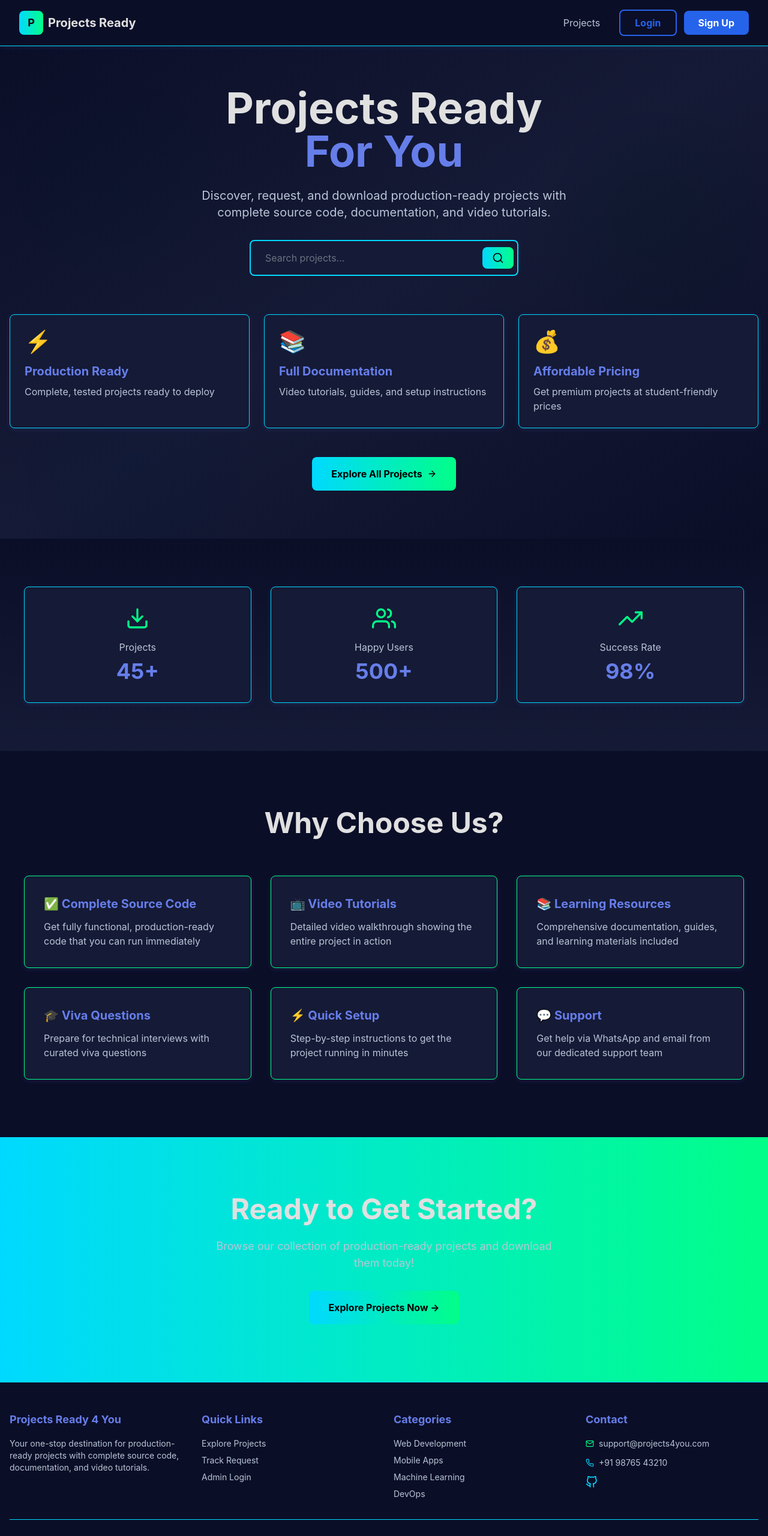
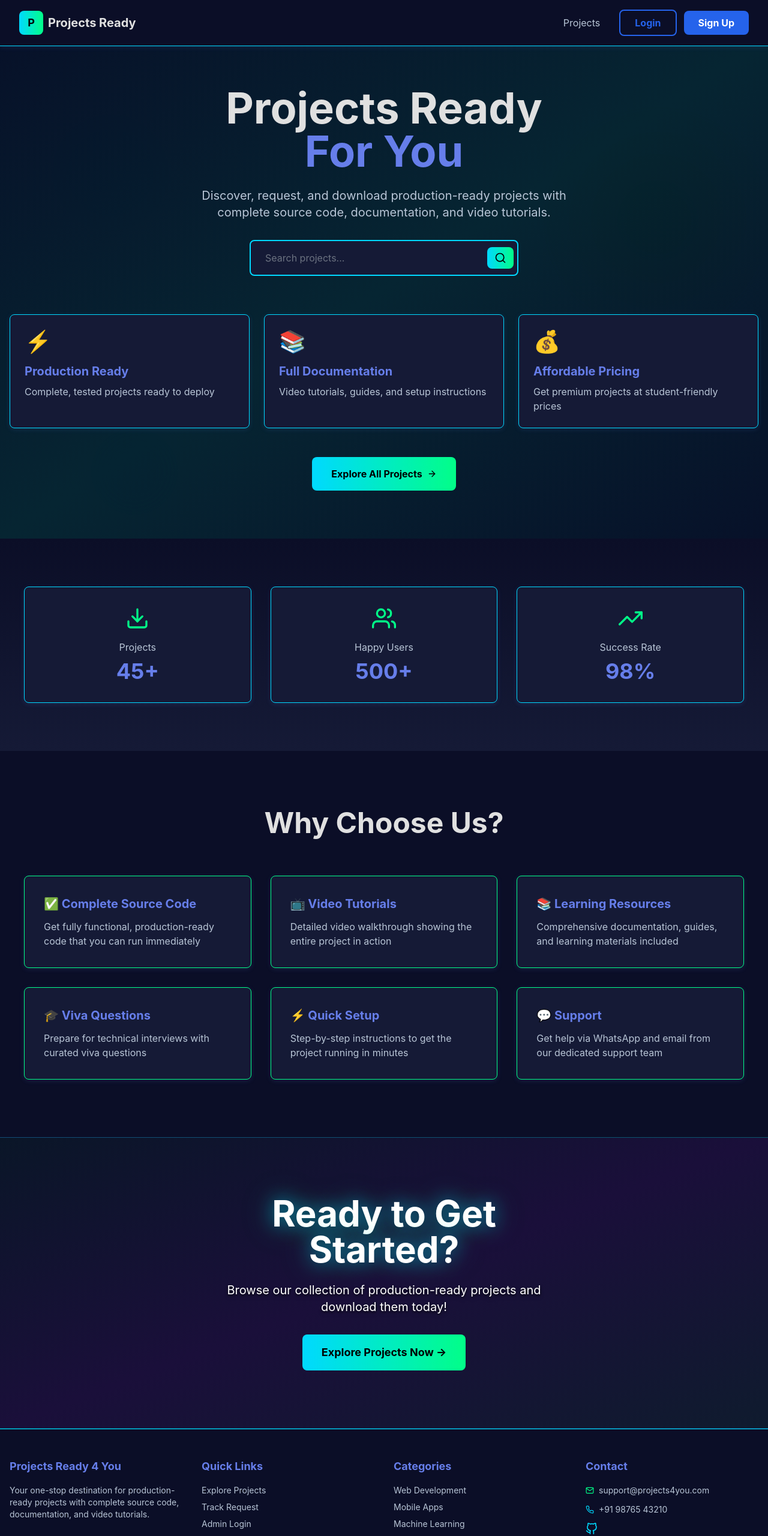
Before and after one commit to channabasiah/PROJECTSREADY4YOU, a Next.js app: page / in a window 1280 px wide. Shown: the top 2561 px of the page at 60% size. Built offline with nearby package versions, Linux system fonts and the light colour scheme; no server answers.

Commit message:
Fixed Firebase env config, improved CTA section visibility, fixed mobile navbar navigation

```diff
--- a/components/HeroSection.tsx
+++ b/components/HeroSection.tsx
@@ -5,7 +5,7 @@ import Link from 'next/link';
 
 const HeroSection = () => {
   return (
-    <div className="relative min-h-screen bg-gradient-to-br from-[#0b0e27] via-[#151a36] to-[#0b0e27] overflow-hidden">
+    <div className="relative min-h-screen bg-gradient-to-br from-[#071129] via-[#062532] to-[#071129] overflow-hidden">
       {/* Animated background elements */}
       <div className="absolute top-20 left-10 w-72 h-72 bg-neon-cyan rounded-full mix-blend-multiply filter blur-3xl opacity-20 animate-blob"></div>
       <div className="absolute top-40 right-10 w-72 h-72 bg-neon-green rounded-full mix-blend-multiply filter blur-3xl opacity-20 animate-blob animation-delay-2000"></div>
@@ -37,9 +37,9 @@ const HeroSection = () => {
               <input
                 type="text"
                 placeholder="Search projects..."
-                className="w-full px-6 py-4 bg-[#151a36] border-2 border-neon-cyan rounded-lg text-white placeholder-gray-500 focus:outline-none focus:border-neon-green transition-all"
+                className="w-full px-6 pr-14 py-4 bg-[#151a36] border-2 border-neon-cyan rounded-lg text-white placeholder-gray-500 focus:outline-none focus:border-neon-green transition-all"
               />
-              <button className="absolute right-2 top-1/2 transform -translate-y-1/2 bg-gradient-to-r from-neon-cyan to-neon-green text-black px-4 py-2 rounded-lg hover:shadow-lg transition-all">
+              <button className="absolute right-2 top-1/2 transform -translate-y-1/2 bg-gradient-to-r from-neon-cyan to-neon-green text-black px-3 py-2 rounded-lg hover:shadow-lg transition-all">
                 <FiSearch size={20} />
               </button>
             </div>
--- a/components/Navbar.tsx
+++ b/components/Navbar.tsx
@@ -5,11 +5,14 @@ import { useAuthStore } from '@/lib/store';
 import { auth } from '@/lib/firebase';
 import { signOut } from 'firebase/auth';
 import { FiMenu, FiX, FiLogOut } from 'react-icons/fi';
+import { useRouter } from 'next/router';
 
 const Navbar = () => {
   const [isMenuOpen, setIsMenuOpen] = useState(false);
   const [showUserMenu, setShowUserMenu] = useState(false);
   const user = useAuthStore((state) => state.user);
+  const router = useRouter();
+  const pathname = router.pathname || '';
 
   const handleLogout = async () => {
     try {
@@ -82,6 +85,8 @@ const Navbar = () => {
                 </div>
               </>
             ) : (
+              // Do not show auth links when already on auth pages
+              pathname === '/login' || pathname === '/signup' ? null : (
                 <div className="flex items-center gap-3">
                   <Link href="/login">
                     <button className="px-6 py-2 text-blue-600 font-bold border-2 border-blue-600 rounded-lg hover:bg-blue-600 hover:text-white transition-all">
@@ -94,6 +99,7 @@ const Navbar = () => {
                     </button>
                   </Link>
                 </div>
+              )
             )}
           </div>
 
@@ -114,12 +120,12 @@ const Navbar = () => {
           animate={{ opacity: 1, y: 0 }}
           className="md:hidden bg-[#1a1a2e] border-t border-[#2d3748] p-4 space-y-4"
         >
-          <Link href="/projects" className="block text-text-light hover:text-primary transition-colors">
+          <Link href="/projects" onClick={() => setIsMenuOpen(false)} className="block text-text-light hover:text-primary transition-colors">
             Projects
           </Link>
           {user ? (
             <>
-              <Link href="/user-dashboard" className="block text-text-light hover:text-primary transition-colors">
+              <Link href="/user-dashboard" onClick={() => setIsMenuOpen(false)} className="block text-text-light hover:text-primary transition-colors">
                 Dashboard
               </Link>
               <div className="border-t border-[#2d3748] pt-4">
@@ -127,12 +133,15 @@ const Navbar = () => {
                   Welcome back, {user.displayName || user.email}! 👋
                 </p>
                 {user.email?.includes('admin') && (
-                  <Link href="/admin" className="block text-text-light hover:text-primary transition-colors mb-2">
+                  <Link href="/admin" onClick={() => setIsMenuOpen(false)} className="block text-text-light hover:text-primary transition-colors mb-2">
                     Admin Panel
                   </Link>
                 )}
                 <button
-                  onClick={handleLogout}
+                  onClick={() => {
+                    handleLogout();
+                    setIsMenuOpen(false);
+                  }}
                   className="w-full flex items-center gap-2 text-left text-red-500 hover:text-red-400 transition-colors"
                 >
                   <FiLogOut size={16} />
@@ -141,18 +150,21 @@ const Navbar = () => {
               </div>
             </>
           ) : (
+            // Hide auth links in mobile menu when already on auth pages
+            pathname === '/login' || pathname === '/signup' ? null : (
               <div className="flex flex-col gap-3">
-              <Link href="/login">
+                <Link href="/login" onClick={() => setIsMenuOpen(false)}>
                   <button className="w-full px-6 py-2 text-blue-600 font-bold border-2 border-blue-600 rounded-lg hover:bg-blue-600 hover:text-white transition-all">
                     Login
                   </button>
                 </Link>
-              <Link href="/signup">
+                <Link href="/signup" onClick={() => setIsMenuOpen(false)}>
                   <button className="w-full px-6 py-2 bg-blue-600 text-white font-bold rounded-lg hover:bg-blue-700 transition-all">
                     Sign Up
                   </button>
                 </Link>
               </div>
+            )
           )}
         </motion.div>
       )}
--- a/pages/index.tsx
+++ b/pages/index.tsx
@@ -88,21 +88,21 @@ const Home = () => {
       </section>
 
       {/* CTA Section */}
-      <section className="w-full py-16 sm:py-20 md:py-24 bg-gradient-to-r from-neon-cyan to-neon-green bg-opacity-10">
+      <section className="w-full py-16 sm:py-20 md:py-24 bg-gradient-to-br from-[#0a1628] via-[#1a0f3a] to-[#0f1b2e] border-t border-b border-neon-cyan border-opacity-30">
         <div className="w-full px-4 sm:px-6 md:px-8 lg:px-10 max-w-2xl mx-auto text-center">
           <motion.div
             initial={{ opacity: 0, scale: 0.9 }}
             whileInView={{ opacity: 1, scale: 1 }}
             viewport={{ once: true }}
           >
-            <h2 className="text-3xl sm:text-4xl md:text-5xl font-bold mb-4 sm:mb-6 neon-glow">
+            <h2 className="text-4xl sm:text-5xl md:text-6xl font-bold mb-4 sm:mb-6 text-white drop-shadow-lg" style={{textShadow: '0 0 30px rgba(0, 217, 255, 0.6), 0 0 60px rgba(2, 254, 136, 0.3)'}}>
               Ready to Get Started?
             </h2>
-            <p className="text-text-light mb-8 text-lg">
+            <p className="text-white mb-8 text-lg sm:text-xl drop-shadow-md" style={{textShadow: '0 2px 4px rgba(0, 0, 0, 0.8)'}}>
               Browse our collection of production-ready projects and download them today!
             </p>
             <a href="/projects">
-              <button className="px-8 py-4 bg-gradient-to-r from-neon-cyan to-neon-green text-black font-bold rounded-lg hover:shadow-neon-glow transition-all transform hover:scale-105">
+              <button className="px-8 py-4 bg-gradient-to-r from-neon-cyan to-neon-green text-black font-bold rounded-lg hover:shadow-neon-glow transition-all transform hover:scale-105 text-base sm:text-lg">
                 Explore Projects Now →
               </button>
             </a>
```
Also changed, not shown: 1 other file (tests, documents, lock files or other folders). Lines whose indentation alone changed are shown as unchanged.
